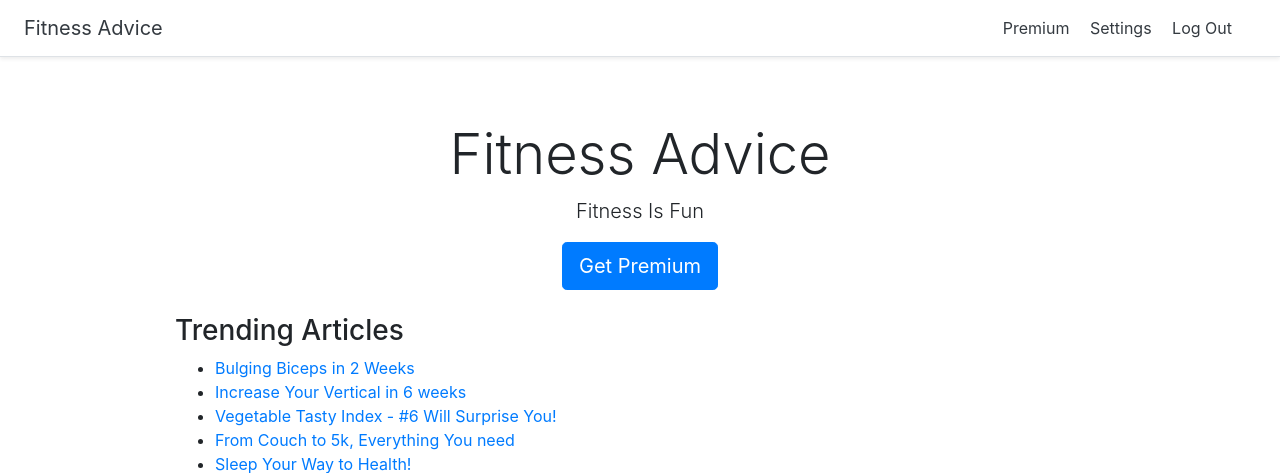
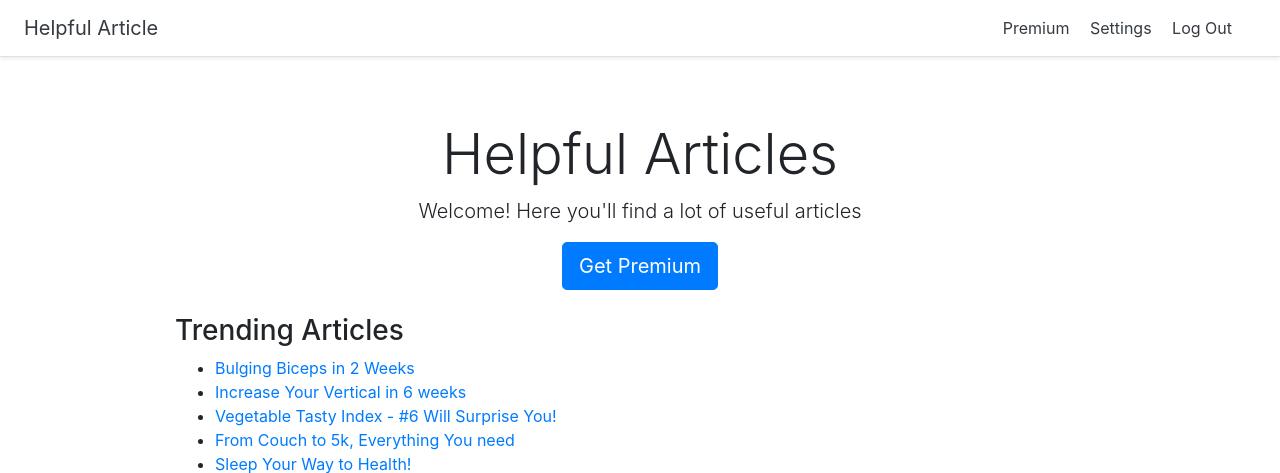
Before and after one commit to Silver3310/Paid-membership-with-Stripe, a Django app: template paid_membership/plans/templates/plans/home.html in a window 1280 px wide. Shown: the top 473 px of the page. Run offline with Django 3.2, Linux system fonts and the light colour scheme; the template is opened without the code that fills it: values that come from a table or form of the project are taken from there, others are empty; the visitor is signed in with stand-in values (Sample User, id 1); data comes from the database, SQL or seed files in the repository; some libraries are stand-ins or nearby versions.

Commit message:
Clean up templates

```diff
--- a/paid_membership/plans/templates/plans/base.html
+++ b/paid_membership/plans/templates/plans/base.html
@@ -4,7 +4,7 @@
   <head>
     <meta charset="utf-8">
     <meta name="viewport" content="width=device-width, initial-scale=1, shrink-to-fit=no">
-    <title>Fitness Advice</title>
+    <title>Helpful Article</title>
 
     <!-- Bootstrap core CSS -->
     <link rel="stylesheet" href="https://stackpath.bootstrapcdn.com/bootstrap/4.2.1/css/bootstrap.min.css" integrity="sha384-GJzZqFGwb1QTTN6wy59ffF1BuGJpLSa9DkKMp0DgiMDm4iYMj70gZWKYbI706tWS" crossorigin="anonymous">
@@ -14,7 +14,7 @@
   </head>
   <body>
     <div class="d-flex flex-column flex-md-row align-items-center p-3 px-md-4 mb-3 bg-white border-bottom shadow-sm">
-      <h5 class="my-0 mr-md-auto font-weight-normal"><a href="{% url 'home' %}" class="text-dark">Fitness Advice</a></h5>
+      <h5 class="my-0 mr-md-auto font-weight-normal"><a href="{% url 'home' %}" class="text-dark">Helpful Article</a></h5>
       <nav class="my-2 my-md-0 mr-md-3">
         <a class="p-2 text-dark" href="{% url 'join' %}">Premium</a>
         {% if user.is_authenticated %}
--- a/paid_membership/plans/templates/plans/checkout.html
+++ b/paid_membership/plans/templates/plans/checkout.html
@@ -10,7 +10,7 @@
         <ul class="list-group mb-3">
           <li class="list-group-item d-flex justify-content-between lh-condensed">
             <div>
-              <h6 class="my-0">Fitness Advice Premium</h6>
+              <h6 class="my-0">Helpful Article Premium</h6>
               <small class="text-muted">{{ plan | title }}</small>
             </div>
             <span class="text-muted">{{ og_dollar }}</span>
@@ -47,7 +47,7 @@
             src="https://checkout.stripe.com/checkout.js" class="stripe-button"
             data-key="pk_test_3PZNKQmD7g9MfrBZB8BTB6cS00r7noEiFY"
             data-amount="{{ price }}"
-            data-name="Fitness Advice, LLC"
+            data-name="Helpful Article, LLC"
             data-description="Premium Membership"
             data-email="{{ user.email }}"
             data-image="https://stripe.com/img/documentation/checkout/marketplace.png"
--- a/paid_membership/plans/templates/plans/home.html
+++ b/paid_membership/plans/templates/plans/home.html
@@ -2,8 +2,8 @@
 {% block content %}
 
 <div class="pricing-header px-3 py-3 pt-md-5 pb-md-4 mx-auto text-center">
-  <h1 class="display-4">Fitness Advice</h1>
-  <p class="lead">Fitness Is Fun</p>
+  <h1 class="display-4">Helpful Articles</h1>
+  <p class="lead">Welcome! Here you'll find a lot of useful articles</p>
   <a href="{% url 'join' %}"><button type="button" class="btn btn-lg btn-primary">Get Premium</button></a>
 </div>
 
--- a/paid_membership/plans/templates/plans/join.html
+++ b/paid_membership/plans/templates/plans/join.html
@@ -2,8 +2,8 @@
 
 {% block content %}
 <div class="pricing-header px-3 py-3 pt-md-5 pb-md-4 mx-auto text-center">
-  <h1 class="display-4">Fitness Advice Premium</h1>
-  <p class="lead">Get the body you've alwasy dreamed of. Live the healthly life that you know you should. From workouts to nutrition, you have all the tools you need to succeed. It's all yours with Fitness Advice Premium.</p>
+  <h1 class="display-4">Helpful Article Premium</h1>
+  <p class="lead">Get the body you've alwasy dreamed of. Live the healthly life that you know you should. From workouts to nutrition, you have all the tools you need to succeed. It's all yours with Helpful Article Premium.</p>
 </div>
 
 <div class="container">
```
